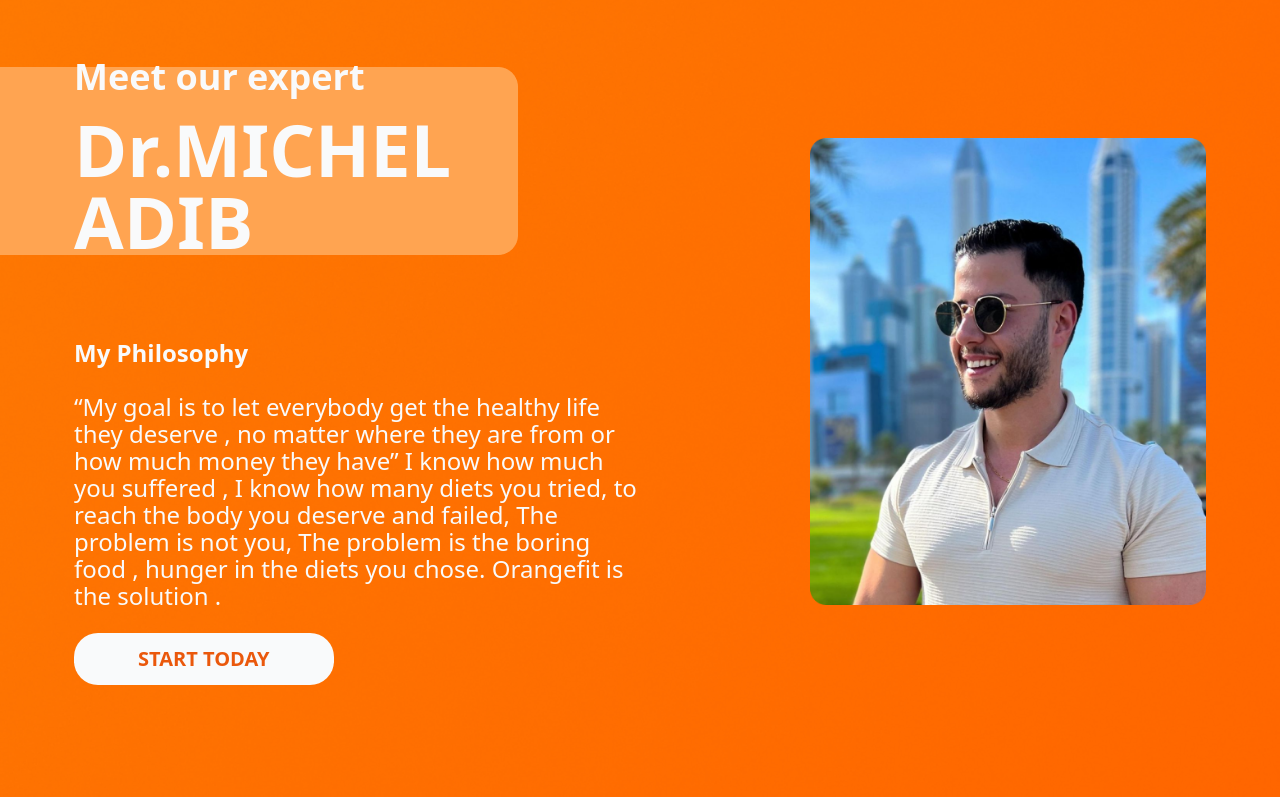
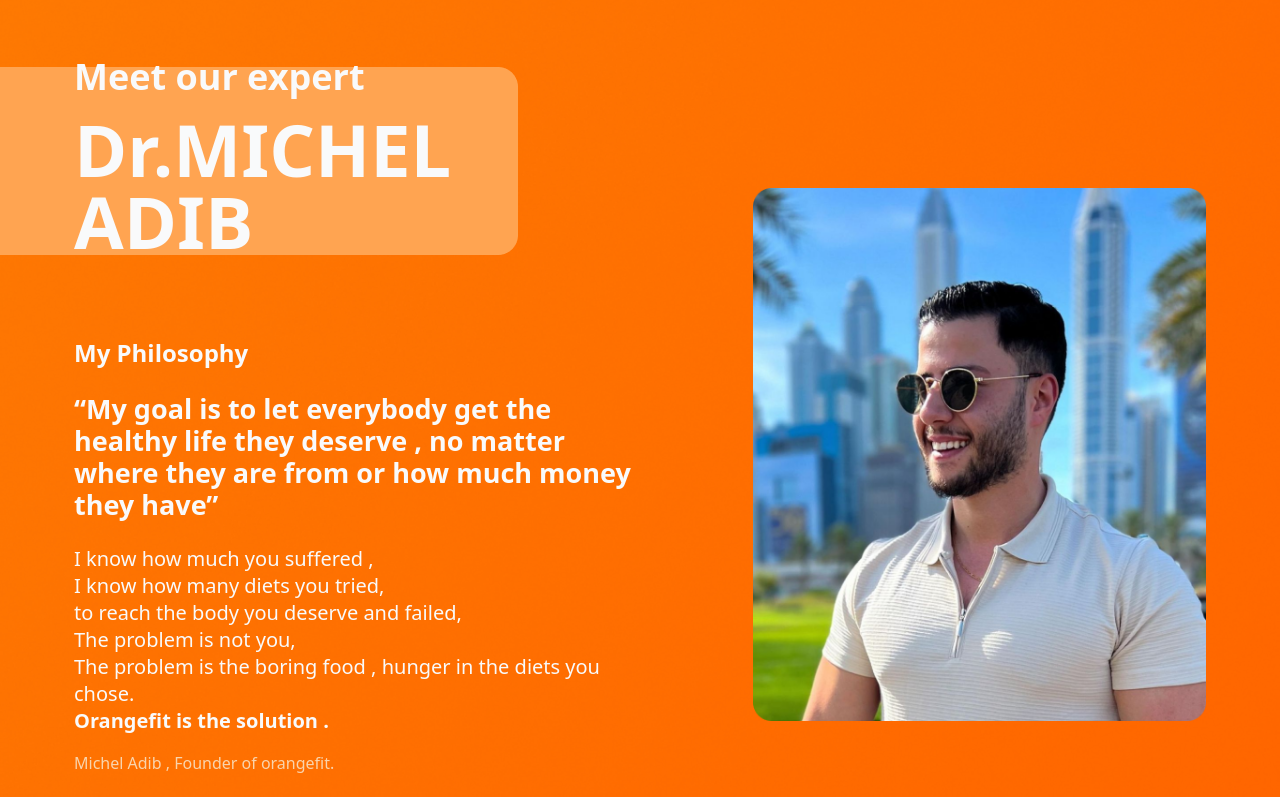
Before and after one commit to Mohammad-Shaar/orangefit, a React (Vite) app: page / in a window 1280 px wide. Shown: the part 5180-5977 px from the top of the page. Built offline with nearby package versions, Linux system fonts and the light colour scheme.

Commit message:
working on expert section

```diff
--- a/src/Components/MainHome/ExpertSection/Expert.jsx
+++ b/src/Components/MainHome/ExpertSection/Expert.jsx
@@ -16,19 +16,30 @@ const Expert = () => {
           <p className="font-bold text-4xl z-20">Meet our expert</p>
           <p className="font-bold text-7xl mt-4 z-20">Dr.MICHEL ADIB</p>
           <p className="font-bold text-2xl mt-20 mb-6">My Philosophy</p>
-          <p className="text-2xl leading-[27px]">
+          <p className="font-bold text-[27px] leading-[32px] mb-6">
             “My goal is to let everybody get the healthy life they deserve , no
-            matter where they are from or how much money they have” I know how
-            much you suffered , I know how many diets you tried, to reach the
-            body you deserve and failed, The problem is not you, The problem is
-            the boring food , hunger in the diets you chose. Orangefit is the
-            solution .
+            matter where they are from or how much money they have”
+          </p>
+          <p className="leading-[27px] text-xl">
+            I know how much you suffered ,<br /> I know how many diets you
+            tried,
+            <br /> to reach the body you deserve and failed,
+            <br /> The problem is not you,
+            <br /> The problem is the boring food , hunger in the diets you
+            chose.
+            <br />
+            <span className="font-semibold text-xl">
+              Orangefit is the solution .
+            </span>
+          </p>
+          <p className="mt-4 text-base text-[#F6FFF8B2]">
+            Michel Adib , Founder of orangefit.
           </p>
           <div className="mt-6">
             <LinkBtn path={"#"}>start today</LinkBtn>
           </div>
         </div>
-        <div className="max-w-[35%]">
+        <div className="max-w-[40%]">
           <img src={persone} />
         </div>
       </div>
```
